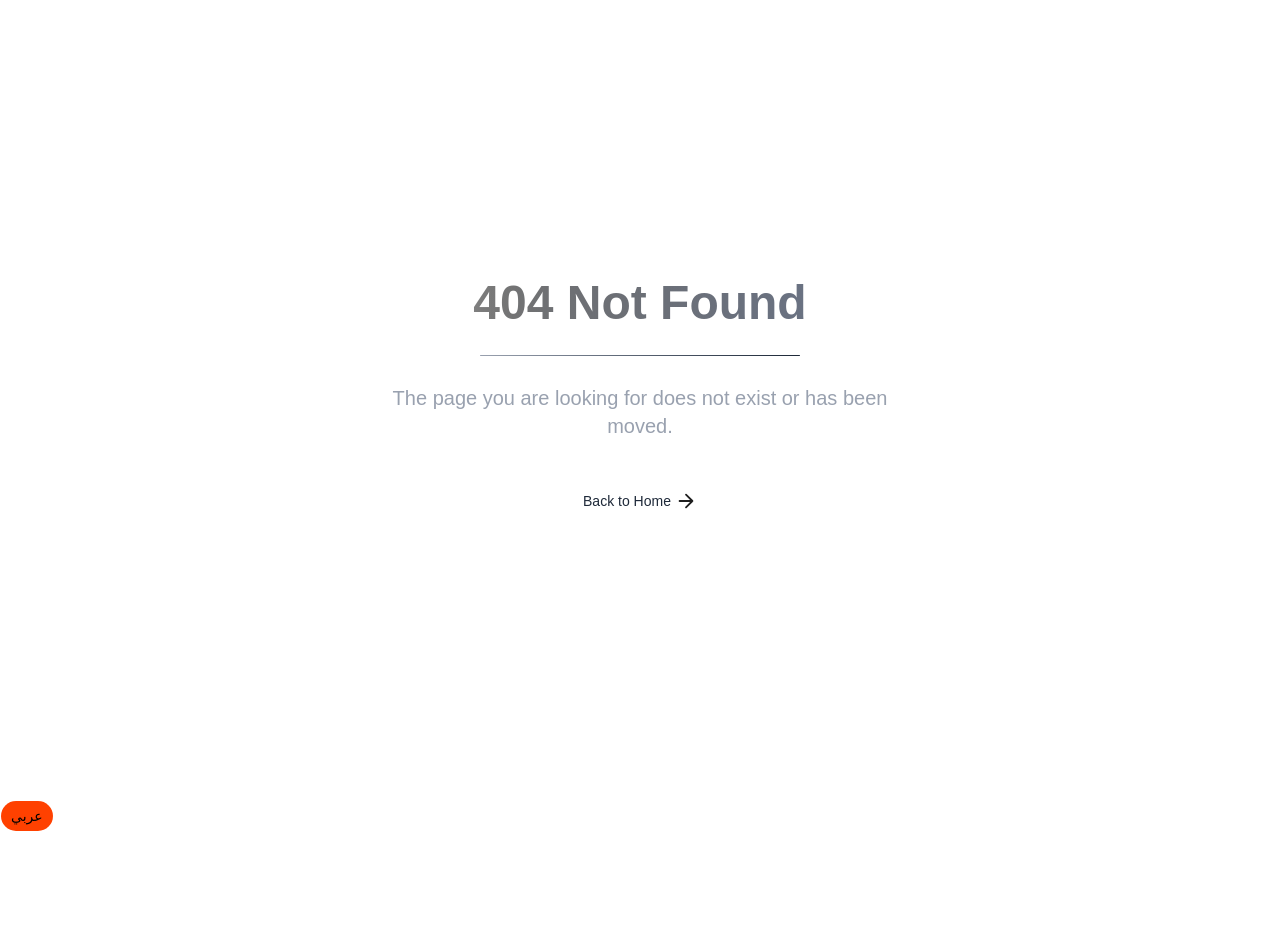
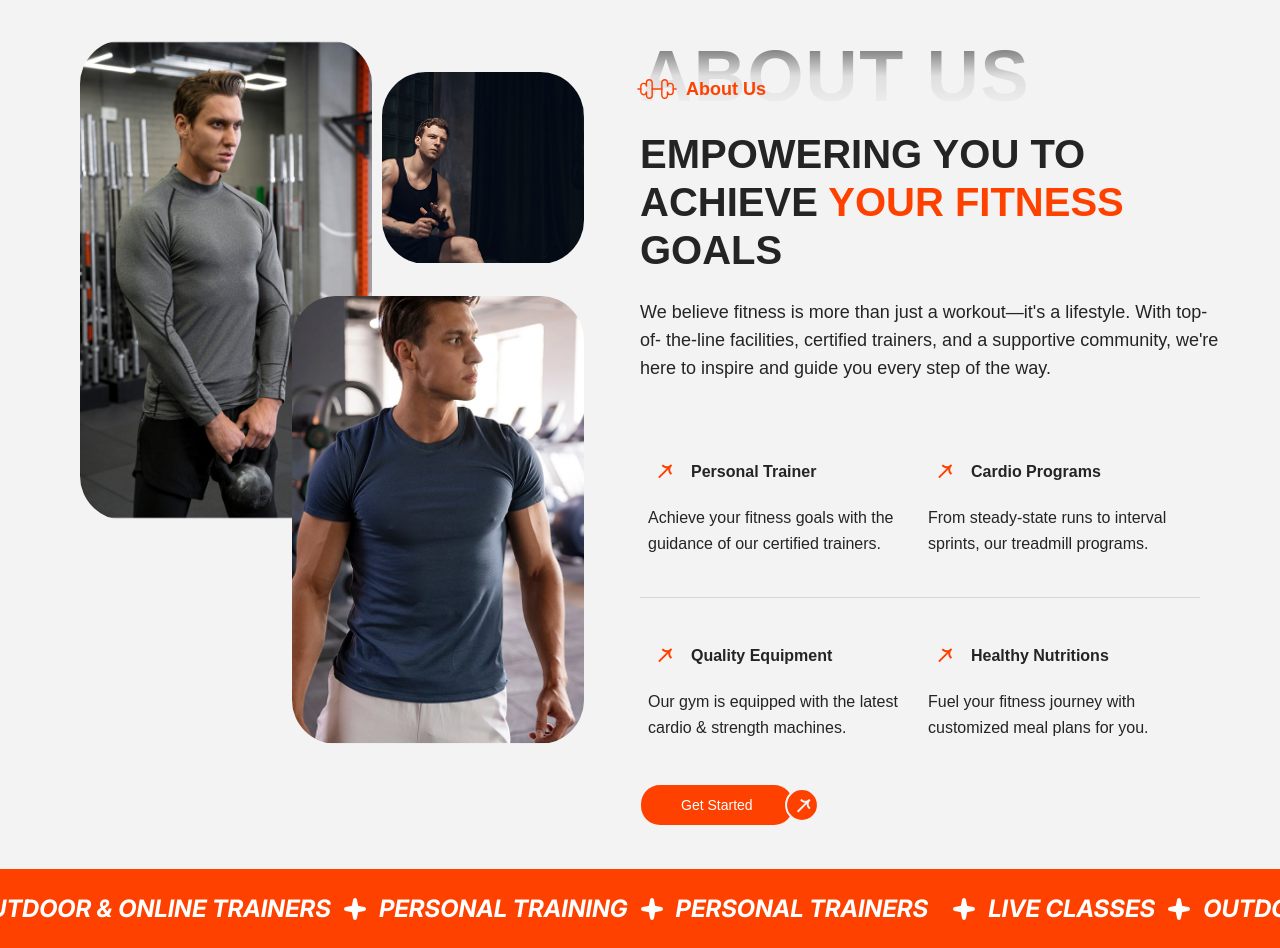
Before and after one commit to maagedmohameed/fitness-app, a React (Vite) app: page /about in a window 1280 px wide. Before the commit this address had no page. Shown: the top 948 px of the page. Before the commit the page ends 832 px from the top, so only its background shows below. Built offline with nearby package versions, Linux system fonts and the light colour scheme; a web font is replaced by a local one.

Commit message:
feat(about): developed about page and added its route.

```diff
--- a/src/app/main.tsx
+++ b/src/app/main.tsx
@@ -5,11 +5,13 @@ import { AppProvider } from "@/components/providers/app-providers/index.provider
 import { Route } from "react-router-dom";
 import HomePage from "./website/home/page";
 import NotFound from "./not-found";
+import About from "./website/about/page";
 
 createRoot(document.getElementById("root")!).render(
   <StrictMode>
     <AppProvider>
       <Route path="/" element={<HomePage />} />
+      <Route path="/about" element={<About />} />
 
       {/* NotFound */}
       <Route path="*" element={<NotFound />} />
--- /dev/null
+++ b/src/app/website/about/page.tsx
@@ -0,0 +1,10 @@
+import MarqueeText from "@/components/layout/marquee/marquee-text";
+import AboutUsSection from "@/components/shared/about-us-section";
+
+export default function About() {
+    return <main className="bg-background">
+        <AboutUsSection />
+        {/* Marquee */}
+      <MarqueeText />
+    </main>
+}
```
